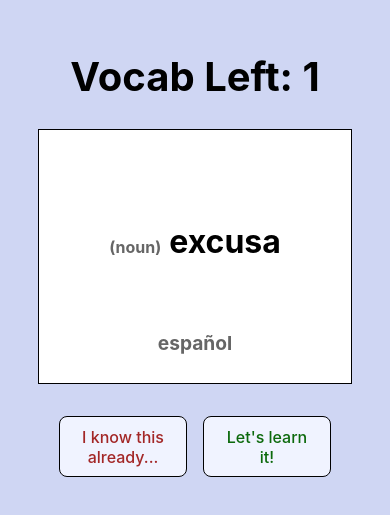
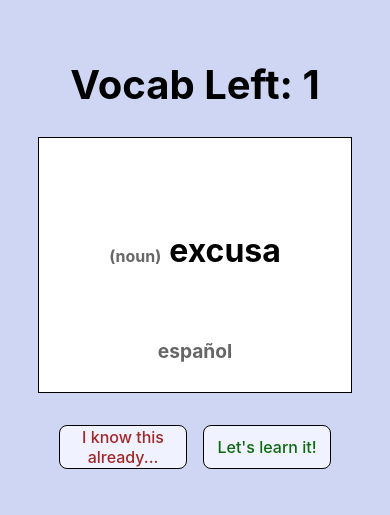
Before and after one commit to kizido/spanish-vocab-story-ai, a React (Vite) app in the folder frontend/: page /1/flashcards/1 in a window 390 px wide. Shown: the part 155-670 px from the top of the page. Built offline with nearby package versions, Linux system fonts and the light colour scheme.

Commit message:
style: fix scrolling in flashcards page

```diff
--- a/frontend/src/index.css
+++ b/frontend/src/index.css
@@ -36,7 +36,6 @@ h1 {
 button {
   border-radius: 8px;
   border: 1px solid transparent;
-  padding: 0.6em 1.2em;
   font-size: 1em;
   font-weight: 500;
   font-family: inherit;
@@ -51,5 +50,4 @@ body,
   height: 100%;
   margin: 0;
   padding: 0;
-  overflow: hidden;
 }
--- a/frontend/src/style/Flashcards.module.css
+++ b/frontend/src/style/Flashcards.module.css
@@ -5,7 +5,7 @@
     justify-content: center;
     gap: 2rem;
     align-items: center;
-    width: 100%;
+    /* overflow: hidden; */
 }
 .title {
     margin: 0;
@@ -17,7 +17,7 @@
     align-items: center;
     gap: 1rem;
     width: 35rem;
-    height: 40%;
+    height: 20rem;
     min-height: 10rem;
     border: 1px solid black;
     background-color: white;
@@ -49,14 +49,13 @@
     display: flex;
     flex-direction: row;
     justify-content: space-evenly;
-    width: 35%;
-    min-width: 25rem;
+    width: 35rem;
+    /* min-width: 25rem; */
 }
 .wordConfirmationContainer button {
     font-size: 1.5em;
     border: 1px solid black;
     width: 12rem;
-    gap: 1rem;
     background-color: rgb(240, 243, 255);
 }
 .wordPassButton {
@@ -70,6 +69,9 @@
 }
 @media (max-width: 700px) {
     .flashcardContainer {
+        width: 80%;
+    }
+    .wordConfirmationContainer {
         width: 80%;
     }
 }
```
